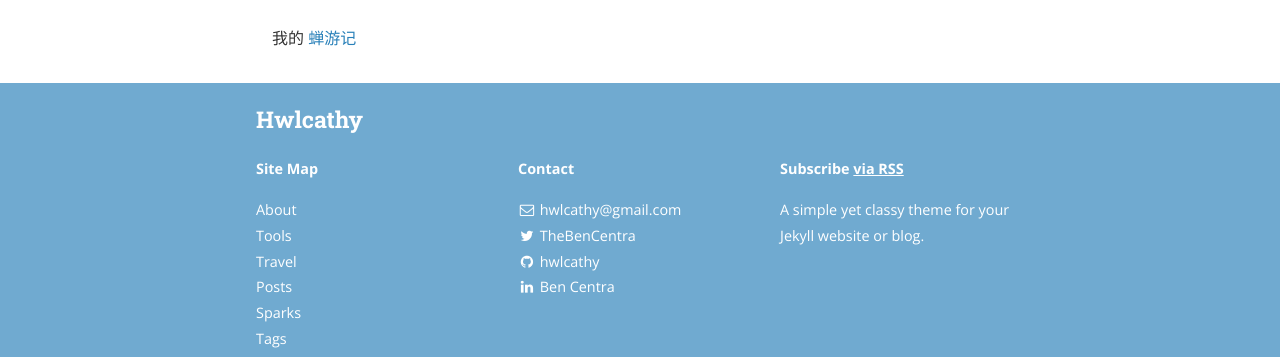
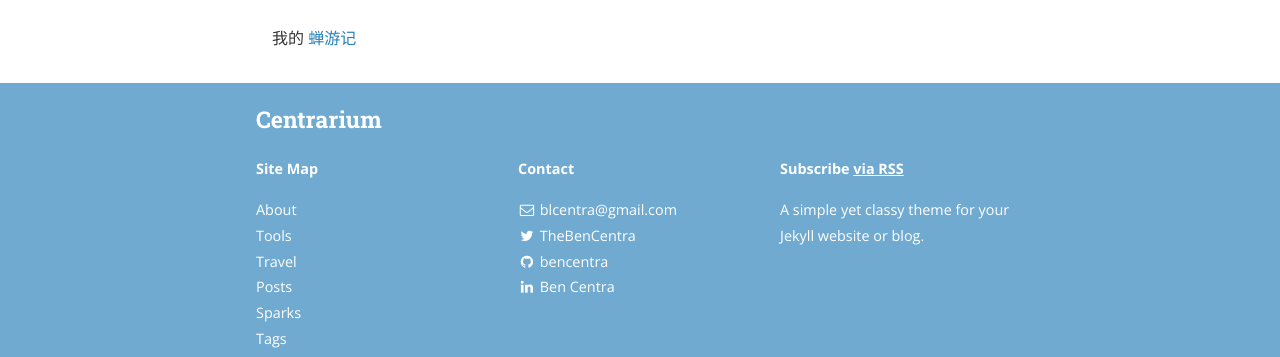
Before and after one commit to hwlcathy/hwlcathy.github.io, a Jekyll site: the page built from Travel.md, in a window 1280 px wide. Shown: the part 191-548 px from the top of the page. Built offline with Jekyll 4.4.1, drawn with Linux system fonts in a browser that asks for light colours; nearby versions of some CDN libraries; a style sheet for code colours, icons or effects is not loaded; some of the changed lines change nothing that is shown.

Commit message:
not work

```diff
--- a/_config.yml
+++ b/_config.yml
@@ -9,17 +9,17 @@ exclude:
   - "/vendor/"
 
 # Site settings
-title: Hwlcathy
-subtitle: "这个人很懒，他什么也没留下"
-email: hwlcathy@gmail.com
-name: hwlcathy
+title: Centrarium
+subtitle: "A simple yet classy theme for your Jekyll website or blog"
+email: blcentra@gmail.com
+name: Ben Centra
 description: >
   A simple yet classy theme for your Jekyll website or blog.
 # Base URL of site (i.e. /blog). It should always start with a slash,
 # and never end with a slash. Set it to a blank value if hosting at the
 # root of your server.
-baseurl: "/blog" # the subpath of your site, e.g. /blog/
-url: "http://hwlcathy.github.io" # the base hostname & protocol for your site
+baseurl: "/centrarium" # the subpath of your site, e.g. /blog/
+url: "http://bencentra.github.io" # the base hostname & protocol for your site
 cover: "/assets/header_image.jpg"
 logo: "/assets/logo.png"
 
@@ -86,8 +86,8 @@ social:
 
   - name: GitHub
     icon: github
-    username: hwlcathy
-    url: https://github.com/hwlcathy
+    username: bencentra
+    url: https://github.com/bencentra
     desc: Fork me on GitHub
     share: false
 
@@ -112,6 +112,75 @@ social:
     desc: Subscribe on YouTube
     share: false
 
+  - name: Instagram
+    icon: instagram
+    username:
+    url:
+    desc: Follow me on Instagram
+    share: false
+
+  - name: Pinterest
+    icon: pinterest
+    username:
+    url:
+    desc: Follow me on Pinterest
+    share: true
+
+  - name: SoundCloud
+    icon: soundcloud
+    username:
+    url:
+    desc: Follow me on SoundCloud
+    share: false
+
+  - name: Tumblr
+    icon: tumblr
+    username:
+    url:
+    desc: Follow me on Tumblr
+    share: false
+
+  - name: Steam
+    icon: steam
+    username:
+    url:
+    desc: Friend me on Steam
+    share: false
+
+  - name: Dribbble
+    icon: dribbble
+    username:
+    url:
+    desc: Follow me on Dribble
+    share: false
+
+  - name: Vimeo
+    icon: vimeo-square
+    username:
+    url:
+    desc: Follow me on Vimeo
+    share: false
+
+  - name: Vine
+    icon: vine
+    username:
+    url:
+    desc: Follow me on Vine
+    share: false
+
+  - name: Reddit
+    icon: reddit
+    username:
+    url:
+    desc: Share to Reddit
+    share: true
+
+  - name: "Hacker News"
+    icon: hacker-news
+    username:
+    url:
+    desc: Share to Hacker News
+    share: false
 
 # Social sharing protocols
 # These are for automatically generating sharing metadata for FB and Twitter
```
